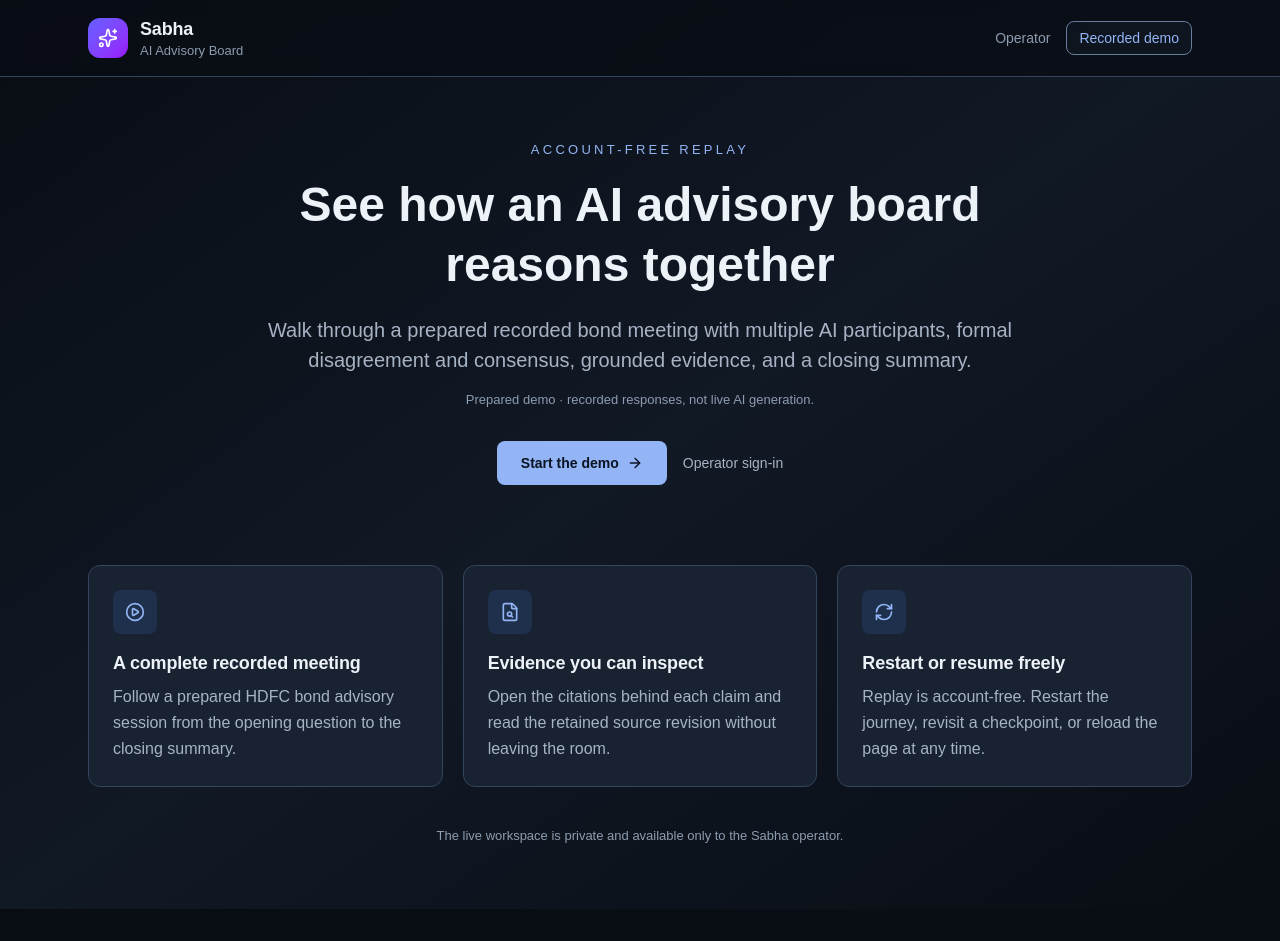
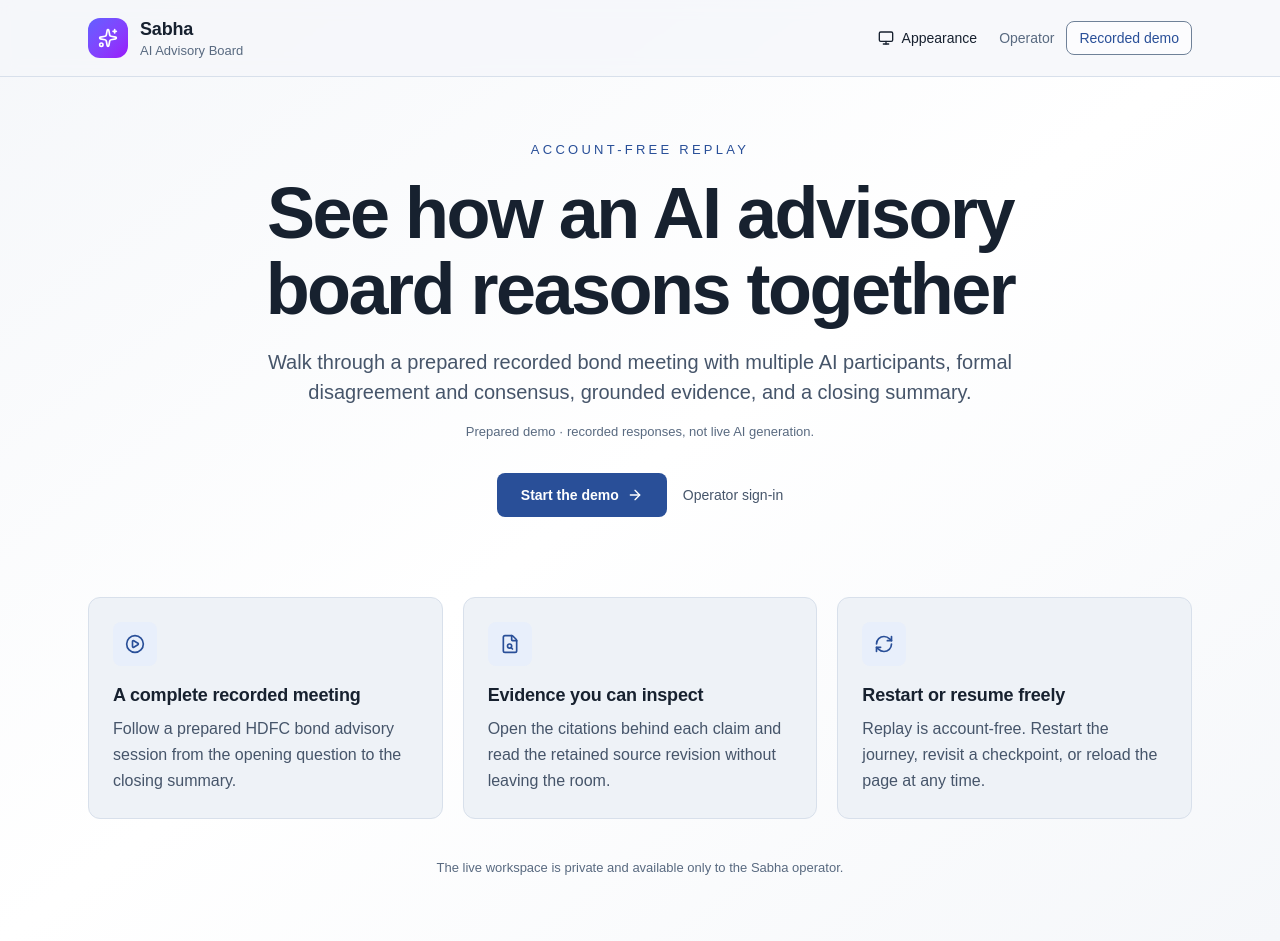
Before and after one commit to AishSoni/Sabha-AI, a Next.js app in the folder frontend/: page / in a window 1280 px wide. Before the commit the page ends 909 px from the top, so only its background shows below. Built offline with nearby package versions, Linux system fonts and the light colour scheme; a web font is replaced by a local one.

Commit message:
feat(appearance): mount system, light, and dark in shared chrome

```diff
--- a/frontend/src/app/layout.tsx
+++ b/frontend/src/app/layout.tsx
@@ -1,5 +1,6 @@
 import type { Metadata } from "next";
 import localFont from "next/font/local";
+import { AppearanceProvider } from "@/components/appearance";
 import { Providers } from "./providers";
 import "./globals.css";
 
@@ -39,9 +40,11 @@ export default function RootLayout({
   children: React.ReactNode;
 }>) {
   return (
-    <html lang="en" data-theme="dark" className={satoshi.variable}>
+    <html lang="en" className={satoshi.variable}>
       <body className="antialiased">
-        <Providers>{children}</Providers>
+        <AppearanceProvider>
+          <Providers>{children}</Providers>
+        </AppearanceProvider>
       </body>
     </html>
   );
--- a/frontend/src/app/page.tsx
+++ b/frontend/src/app/page.tsx
@@ -6,6 +6,7 @@ import {
     RefreshCw,
     Sparkles,
 } from 'lucide-react';
+import { AppearanceMenu } from '@/components/appearance';
 
 const FEATURES = [
     {
@@ -39,7 +40,8 @@ export default function HomePage() {
                             <p className="type-meta text-ink-muted">AI Advisory Board</p>
                         </div>
                     </div>
-                    <nav className="flex items-center gap-4 type-control">
+                    <nav className="flex items-center gap-3 type-control">
+                        <AppearanceMenu />
                         <Link
                             href="/login"
                             className="m-control text-ink-muted hover:text-ink"
@@ -61,7 +63,7 @@ export default function HomePage() {
                     <p className="type-meta-strong uppercase tracking-[0.25em] text-action">
                         Account-free replay
                     </p>
-                    <h2 className="mt-4 text-4xl font-bold leading-tight text-ink md:text-5xl">
+                    <h2 className="type-display mt-4">
                         See how an AI advisory board reasons together
                     </h2>
                     <p className="mt-5 type-lead text-ink-secondary">
--- a/frontend/src/features/access/ui/operator-shell.tsx
+++ b/frontend/src/features/access/ui/operator-shell.tsx
@@ -3,6 +3,7 @@
 import Link from 'next/link';
 import { usePathname } from 'next/navigation';
 
+import { AppearanceMenu } from '@/components/appearance';
 import { Button } from '@/components/ui/button';
 
 const LINKS = [
@@ -55,6 +56,7 @@ export function OperatorShell({
                     >
                         Recorded demo
                     </Link>
+                    <AppearanceMenu />
                     <Button type="button" variant="outline" size="sm" onClick={onLogout}>
                         Sign out
                     </Button>
--- a/frontend/src/features/demo-workspace/ui/demo-nav.tsx
+++ b/frontend/src/features/demo-workspace/ui/demo-nav.tsx
@@ -11,6 +11,7 @@ import Link from "next/link";
 import { usePathname } from "next/navigation";
 import { useState } from "react";
 import { useAnchorRef, type TutorialAnchorId } from "@/features/demo-tutorial";
+import { AppearanceMenu } from "@/components/appearance";
 import { Button } from "@/components/ui/button";
 import { useDemoWorkspace } from "../provider";
 
@@ -114,6 +115,7 @@ export function DemoNav() {
                 </nav>
 
                 <div className="ml-auto flex items-center gap-3">
+                    <AppearanceMenu />
                     <Button
                         type="button"
                         variant="outline"
```
Also changed, not shown: 1 other file (tests, documents, lock files or other folders).
